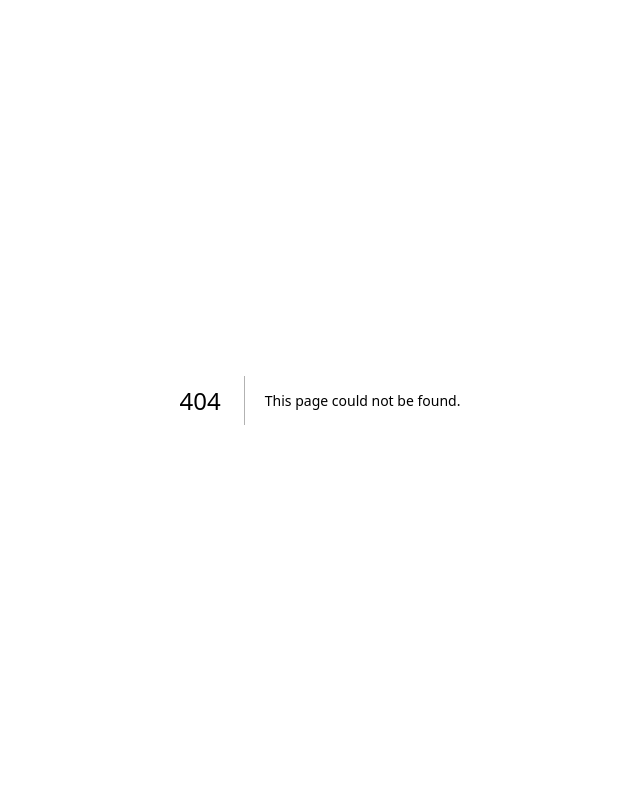
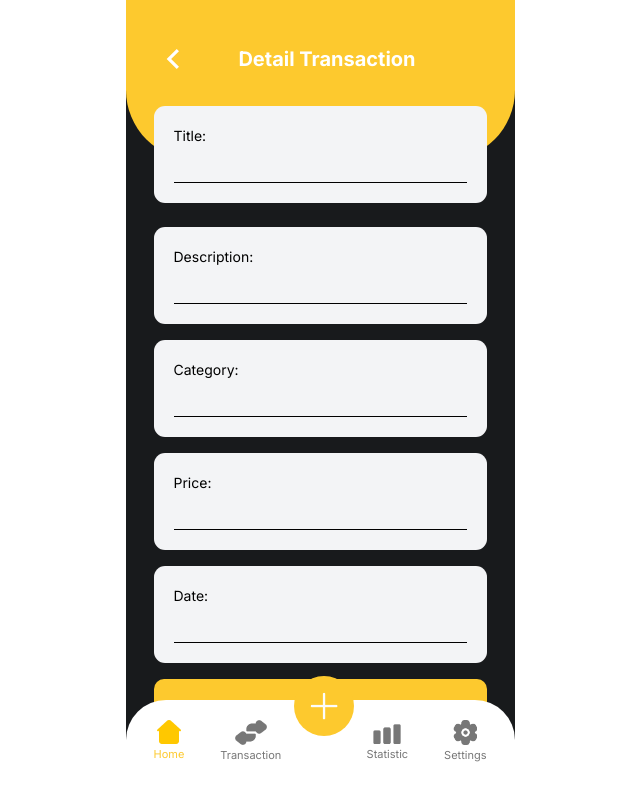
Before and after one commit to annisauswa/track-wallet, a Next.js app in the folder frontend/: page /detail-transaction in a window 1280 px wide. Before the commit this address had no page. Shown: the whole page, without its empty margins (320-960 px from the left). Built offline with nearby package versions, Linux system fonts and the light colour scheme.

Commit message:
feat: add detail transaction and add expanse

```diff
--- /dev/null
+++ b/frontend/src/app/add-expanse/page.tsx
@@ -0,0 +1,112 @@
+import Image from "next/image";
+import Link from "next/link";
+import { RiArrowRightSLine } from "react-icons/ri";
+import IncomeIcon from "../../../public/income.png";
+import ExpenseIcon from "../../../public/expense.png";
+import AIScanIcon from "../../../public/file.png";
+import Navbar from "../components/navbar";
+
+const AddExpanse = () => {
+  return (
+    <div className="h-fit w-fit mx-auto flex flex-col items-center relative">
+        <div className="absolute z-10 h-40 w-full rounded-b-[70px] bg-redPrimary">
+
+        </div>
+      <div className="w-[389px] z-5 min-h-screen text-sm bg-blackPrimary pt-10">
+
+        <div className="w-full px-7">
+          <div className="w-full flex flex-row items-center justify-start pb-7">
+            <div className="flex z-30 flex-row items-center justify-start">
+              <Link href="/">
+                <RiArrowRightSLine
+                  className="ml-auto text-white rotate-180 left-0"
+                  size={38}
+                />
+              </Link>
+            </div>
+            <h1 className="relative z-30 mx-auto text-center font-bold text-[20px] -translate-x-3">
+              Add Expanse
+            </h1>
+          </div>
+          <div>
+            <form className="flex flex-col space-y-4">
+              <div className="bg-gray-100 z-30 text-black mb-2 p-5 rounded-[11px]">
+                <label htmlFor="title" className="text-black mb-2">
+                  Title:
+                </label>
+                <input
+                  type="text"
+                  id="title"
+                  name="title"
+                  className="w-full text-black border-b border-black bg-transparent p-2 focus:outline-none focus:ring-0"
+                  placeholder=""
+                />
+              </div>
+              <div className="bg-gray-100 z-30 text-black mb-2 p-5 rounded-[11px]">
+                <label htmlFor="description" className="text-black mb-2">
+                  Description:
+                </label>
+                <input
+                  type="text"
+                  id="description"
+                  name="description"
+                  className="w-full text-black border-b border-black bg-transparent p-2 focus:outline-none focus:ring-0"
+                  placeholder=""
+                />
+              </div>
+              <div className="bg-gray-100 z-30 text-black mb-2 p-5 rounded-[11px]">
+                <label htmlFor="category" className="text-black mb-2">
+                  Category:
+                </label>
+                <input
+                  type="text"
+                  id="category"
+                  name="category"
+                  className="w-full text-black border-b border-black bg-transparent p-2 focus:outline-none focus:ring-0"
+                  placeholder=""
+                />
+              </div>
+              <div className="bg-gray-100 z-30 text-black mb-2 p-5 rounded-[11px]">
+                <label htmlFor="price" className="text-black mb-2">
+                  Price:
+                </label>
+                <input
+                  type="number"
+                  min="1"
+                  step="any"
+                  id="price"
+                  name="price"
+                  className="w-full text-black border-b border-black bg-transparent p-2 focus:outline-none focus:ring-0"
+                  placeholder=""
+                />
+              </div>
+              <div className="bg-gray-100 z-30 text-black p-5 rounded-[11px]">
+                <label htmlFor="date" className="text-black mb-2">
+                  Date:
+                </label>
+                <input
+                  type="text"
+                  id="date"
+                  name="date"
+                  className="w-full text-black border-b border-black bg-transparent p-2 focus:outline-none focus:ring-0"
+                  placeholder=""
+                />
+              </div>
+              <button
+                type="submit"
+                className="mt-10 py-2 h-[45px] bg-yellowPrimary text-white text-base rounded-[10px]"
+              >
+                Create
+              </button>
+            </form>
+          </div>
+        </div>
+        <div className="w-[389px] mx-auto absolute bottom-0">
+          <Navbar />
+        </div>
+      </div>
+    </div>
+  );
+};
+
+export default AddExpanse;
--- /dev/null
+++ b/frontend/src/app/detail-transaction/page.tsx
@@ -0,0 +1,118 @@
+import Image from "next/image";
+import Link from "next/link";
+import { RiArrowRightSLine } from "react-icons/ri";
+import IncomeIcon from "../../../public/income.png";
+import ExpenseIcon from "../../../public/expense.png";
+import AIScanIcon from "../../../public/file.png";
+import Navbar from "../components/navbar";
+
+const DetailTransaction = () => {
+  return (
+    <div className="h-fit w-fit mx-auto flex flex-col items-center relative">
+        <div className="absolute z-10 h-40 w-full rounded-b-[70px] bg-yellowPrimary">
+
+        </div>
+      <div className="w-[389px] z-5 min-h-screen text-sm bg-blackPrimary pt-10">
+
+        <div className="w-full px-7">
+          <div className="w-full flex flex-row items-center justify-start pb-7">
+            <div className="flex z-30 flex-row items-center justify-start">
+              <Link href="/">
+                <RiArrowRightSLine
+                  className="ml-auto text-white rotate-180 left-0"
+                  size={38}
+                />
+              </Link>
+            </div>
+            <h1 className="relative z-30 mx-auto text-center font-bold text-[20px] -translate-x-3">
+              Detail Transaction
+            </h1>
+          </div>
+          <div>
+            <form className="flex flex-col space-y-4">
+              <div className="bg-gray-100 z-30 text-black mb-2 p-5 rounded-[11px]">
+                <label htmlFor="title" className="text-black mb-2">
+                  Title:
+                </label>
+                <input
+                  type="text"
+                  id="title"
+                  name="title"
+                  className="w-full text-black border-b border-black bg-transparent p-2 focus:outline-none focus:ring-0"
+                  placeholder=""
+                />
+              </div>
+              <div className="bg-gray-100 z-30 text-black mb-2 p-5 rounded-[11px]">
+                <label htmlFor="description" className="text-black mb-2">
+                  Description:
+                </label>
+                <input
+                  type="text"
+                  id="description"
+                  name="description"
+                  className="w-full text-black border-b border-black bg-transparent p-2 focus:outline-none focus:ring-0"
+                  placeholder=""
+                />
+              </div>
+              <div className="bg-gray-100 z-30 text-black mb-2 p-5 rounded-[11px]">
+                <label htmlFor="category" className="text-black mb-2">
+                  Category:
+                </label>
+                <input
+                  type="text"
+                  id="category"
+                  name="category"
+                  className="w-full text-black border-b border-black bg-transparent p-2 focus:outline-none focus:ring-0"
+                  placeholder=""
+                />
+              </div>
+              <div className="bg-gray-100 z-30 text-black mb-2 p-5 rounded-[11px]">
+                <label htmlFor="price" className="text-black mb-2">
+                  Price:
+                </label>
+                <input
+                  type="number"
+                  min="1"
+                  step="any"
+                  id="price"
+                  name="price"
+                  className="w-full text-black border-b border-black bg-transparent p-2 focus:outline-none focus:ring-0"
+                  placeholder=""
+                />
+              </div>
+              <div className="bg-gray-100 z-30 text-black p-5 rounded-[11px]">
+                <label htmlFor="date" className="text-black mb-2">
+                  Date:
+                </label>
+                <input
+                  type="text"
+                  id="date"
+                  name="date"
+                  className="w-full text-black border-b border-black bg-transparent p-2 focus:outline-none focus:ring-0"
+                  placeholder=""
+                />
+              </div>
+              <button
+                type="submit"
+                className="mt-10 py-2 h-[45px] bg-yellowPrimary text-white text-base rounded-[10px]"
+              >
+                Create
+              </button>
+              <button
+                type="submit"
+                className="mt-10 py-2 h-[45px] bg-redPrimary text-white text-base rounded-[10px]"
+              >
+                Delete
+              </button>
+            </form>
+          </div>
+        </div>
+        <div className="w-[389px] mx-auto absolute bottom-0">
+          <Navbar />
+        </div>
+      </div>
+    </div>
+  );
+};
+
+export default DetailTransaction;
```
